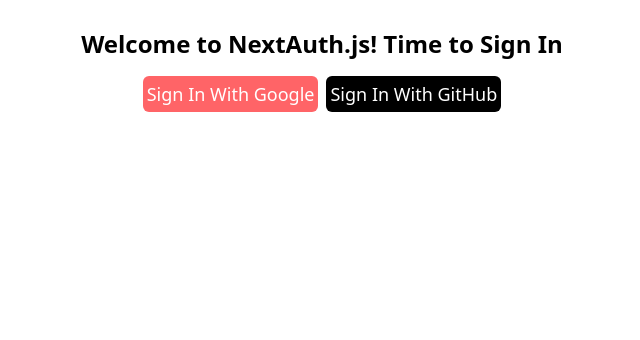
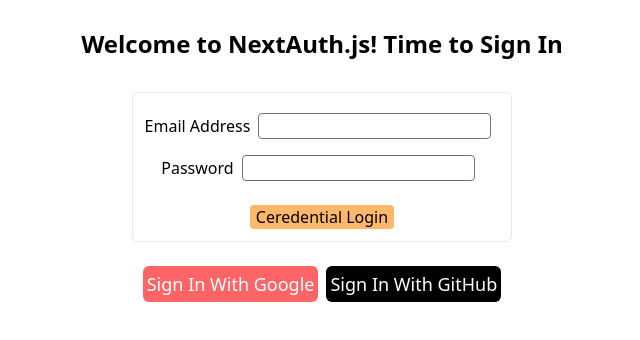
Before and after one commit to timmy-turner005/next-auth-tutelage, a Next.js app: page / in a window 1280 px wide. Shown: the top 340 px of the page, without its empty margins (318-958 px from the left). Built offline with nearby package versions, Linux system fonts and the light colour scheme; no server answers.

Commit message:
credential provider done

```diff
--- a/src/app/actions/index.js
+++ b/src/app/actions/index.js
@@ -10,3 +10,18 @@
 export async function doLogout() {
   await signOut({ redirectTo: "/" });
 }
+
+export async function doCredentialLogin(formData) {
+  console.log("formData", formData);
+
+  try {
+    const response = await signIn("credentials", {
+      email: formData.get("email"),
+      password: formData.get("password"),
+      redirect: false,
+    });
+    return response;
+  } catch (err) {
+    throw err;
+  }
+}
--- a/src/app/components/LoginForm.jsx
+++ b/src/app/components/LoginForm.jsx
@@ -1,27 +1,72 @@
-import React from "react";
-import { doSocialLogin } from "../actions";
+"use client";
 
-function LoginForm() {
+import SocialLogin from "./SocialLogin";
+
+import { doCredentialLogin } from "@/app/actions";
+
+import { useState } from "react";
+import { useRouter } from "next/navigation";
+
+const LoginForm = () => {
+  const router = useRouter();
+  const [error, setError] = useState("");
+
+  async function onSubmit(event) {
+    event.preventDefault();
+    try {
+      const formData = new FormData(event.currentTarget);
+
+      const response = await doCredentialLogin(formData);
+
+      if (!!response.error) {
+        console.error(response.error);
+        setError(response.error.message);
+      } else {
+        router.push("/home");
+      }
+    } catch (e) {
+      console.error(e);
+      setError("Check your Credentials");
+    }
+  }
+
   return (
-    <form action={doSocialLogin}>
-      <button
-        className="bg-red-400 text-white p-1 rounded-md m-1 text-lg cursor-pointer"
-        type="submit"
-        name="action"
-        value="google"
+    <>
+      <div className="text-xl text-red-500">{error}</div>
+      <form
+        className="my-5 flex flex-col items-center border p-3 border-gray-200 rounded-md"
+        onSubmit={onSubmit}
       >
-        Sign In With Google
-      </button>
-      <button
-        className="bg-black text-white p-1 rounded-md m-1 text-lg cursor-pointer"
-        type="submit"
-        name="action"
-        value="github"
-      >
-        Sign In With GitHub
-      </button>
-    </form>
+        <div className="my-2">
+          <label htmlFor="email">Email Address</label>
+          <input
+            className="border mx-2 border-gray-500 rounded"
+            type="email"
+            name="email"
+            id="email"
+          />
+        </div>
+
+        <div className="my-2">
+          <label htmlFor="password">Password</label>
+          <input
+            className="border mx-2 border-gray-500 rounded"
+            type="password"
+            name="password"
+            id="password"
+          />
+        </div>
+
+        <button
+          type="submit"
+          className="bg-orange-300 mt-4 rounded flex justify-center items-center w-36"
+        >
+          Ceredential Login
+        </button>
+      </form>
+      <SocialLogin />
+    </>
   );
-}
+};
 
 export default LoginForm;
--- /dev/null
+++ b/src/app/components/SocialLogin.jsx
@@ -0,0 +1,27 @@
+import React from "react";
+import { doSocialLogin } from "../actions";
+
+function SocialLogin() {
+  return (
+    <form action={doSocialLogin}>
+      <button
+        className="bg-red-400 text-white p-1 rounded-md m-1 text-lg cursor-pointer"
+        type="submit"
+        name="action"
+        value="google"
+      >
+        Sign In With Google
+      </button>
+      <button
+        className="bg-black text-white p-1 rounded-md m-1 text-lg cursor-pointer"
+        type="submit"
+        name="action"
+        value="github"
+      >
+        Sign In With GitHub
+      </button>
+    </form>
+  );
+}
+
+export default SocialLogin;
--- a/src/app/home/page.jsx
+++ b/src/app/home/page.jsx
@@ -1,28 +1,34 @@
+import Image from "next/image";
+import LoginForm from "../components/LoginForm";
+import Logout from "../components/Logout";
 import { auth } from "@/auth";
+
 import { redirect } from "next/navigation";
-import Image from "next/image";
-import React from "react";
-import Logout from "../components/Logout";
 
-async function HomePage() {
+const HomePage = async () => {
   const session = await auth();
 
   if (!session?.user) redirect("/");
 
   return (
     <div className="flex flex-col items-center m-4">
-      <h1 className="text-2xl font-bold m-4">Welcome {session?.user?.name}!</h1>
+      {session?.user?.name && session?.user?.image ? (
+        <>
+          <h1 className="text-3xl my-2">Welcome, {session?.user?.name}</h1>
           <Image
             src={session?.user?.image}
-        alt={session?.user?.name || "User Image"}
+            alt={session?.user?.name}
             width={72}
             height={72}
             className="rounded-full"
-        loading="lazy"
           />
+        </>
+      ) : (
+        <h1 className="text-3xl my-2">Welcome, {session?.user?.email}</h1>
+      )}
       <Logout />
     </div>
   );
-}
+};
 
 export default HomePage;
--- a/src/auth.js
+++ b/src/auth.js
@@ -1,6 +1,8 @@
 import NextAuth from "next-auth";
 import GoogleProvider from "next-auth/providers/google";
 import GitHubProvider from "next-auth/providers/github";
+import CredentialsProvider from "next-auth/providers/credentials";
+import { getUserByEmail } from "./data/users";
 
 export const {
   handlers: { GET, POST },
@@ -8,7 +10,32 @@
   signIn,
   signOut,
 } = NextAuth({
+  session: {
+    strategy: "jwt",
+  },
   providers: [
+    CredentialsProvider({
+      async authorize(credentials) {
+        if (credentials === null) return null;
+        try {
+          const user = getUserByEmail(credentials?.email);
+          if (user) {
+            const isMatch = user?.password === credentials?.password;
+
+            if (isMatch) {
+              return user;
+            } else {
+              throw new Error("Check your Password");
+            }
+        }  else {
+            throw new Error("User not found");
+          }
+
+      }catch (error) {
+          throw new Error("error");
+        }
+      }
+    }),
     GoogleProvider({
       clientId: process.env.GOOGLE_CLIENT_ID,
       clientSecret: process.env.GOOGLE_CLIENT_SECRET,
--- /dev/null
+++ b/src/data/users.js
@@ -0,0 +1,19 @@
+const users = [
+  {
+    email: "john@email.com",
+    password: "password",
+  },
+  {
+    email: "busie@email.com",
+    password: "password",
+  },
+  {
+    email: "timmy@email.com",
+    password: "password",
+  },
+];
+
+export const getUserByEmail = (email) => {
+  const found = users.find((user) => user.email === email);
+  return found;
+};
--- a/tsconfig.json
+++ b/tsconfig.json
@@ -14,7 +14,7 @@
     "isolatedModules": true,
     "jsx": "react-jsx",
     "paths": {
-      "@/*": ["src/*"]
+      "@/*": ["./src/*"]
     },
     // "plugins": [
     //   {
```
Lines whose indentation alone changed are shown as unchanged.
